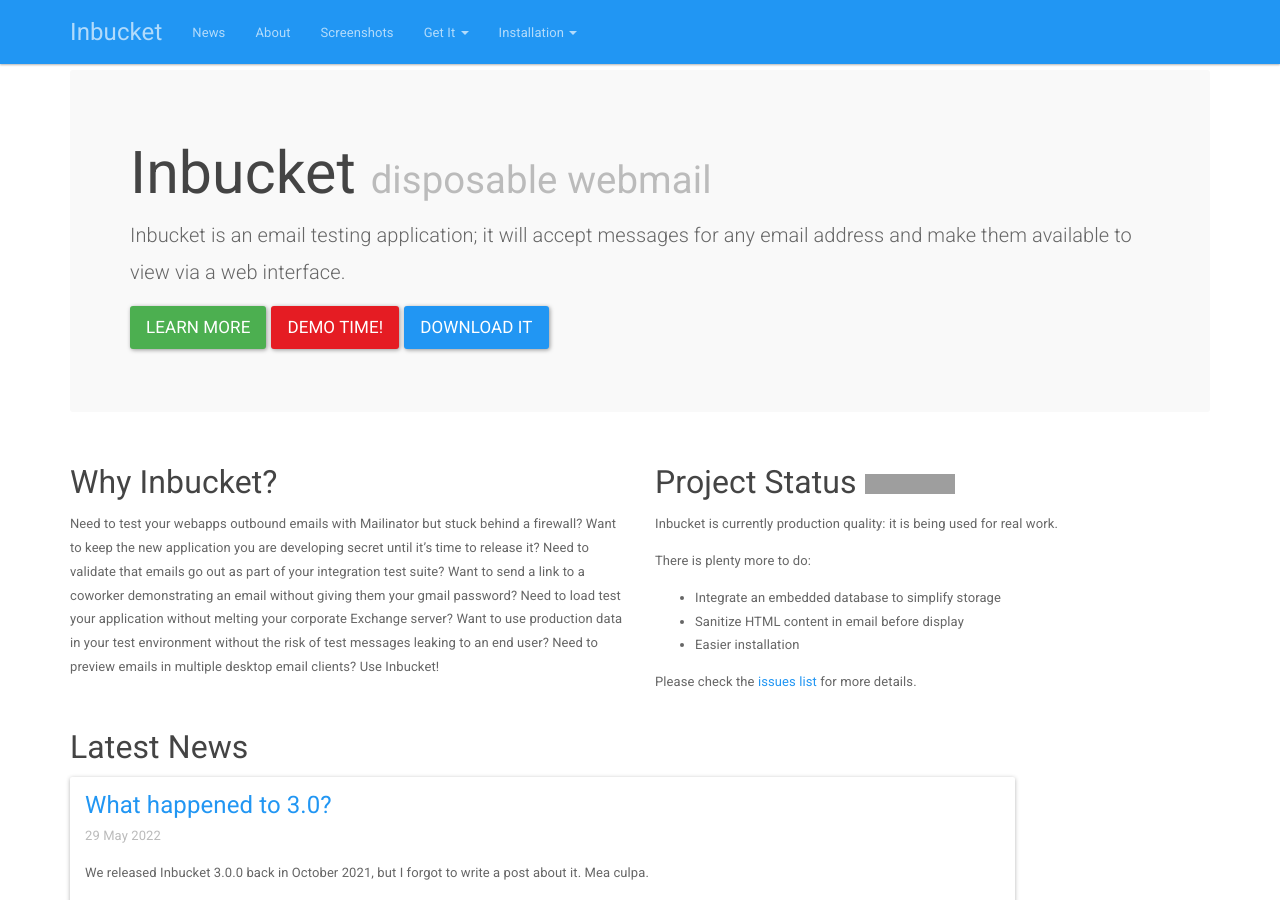
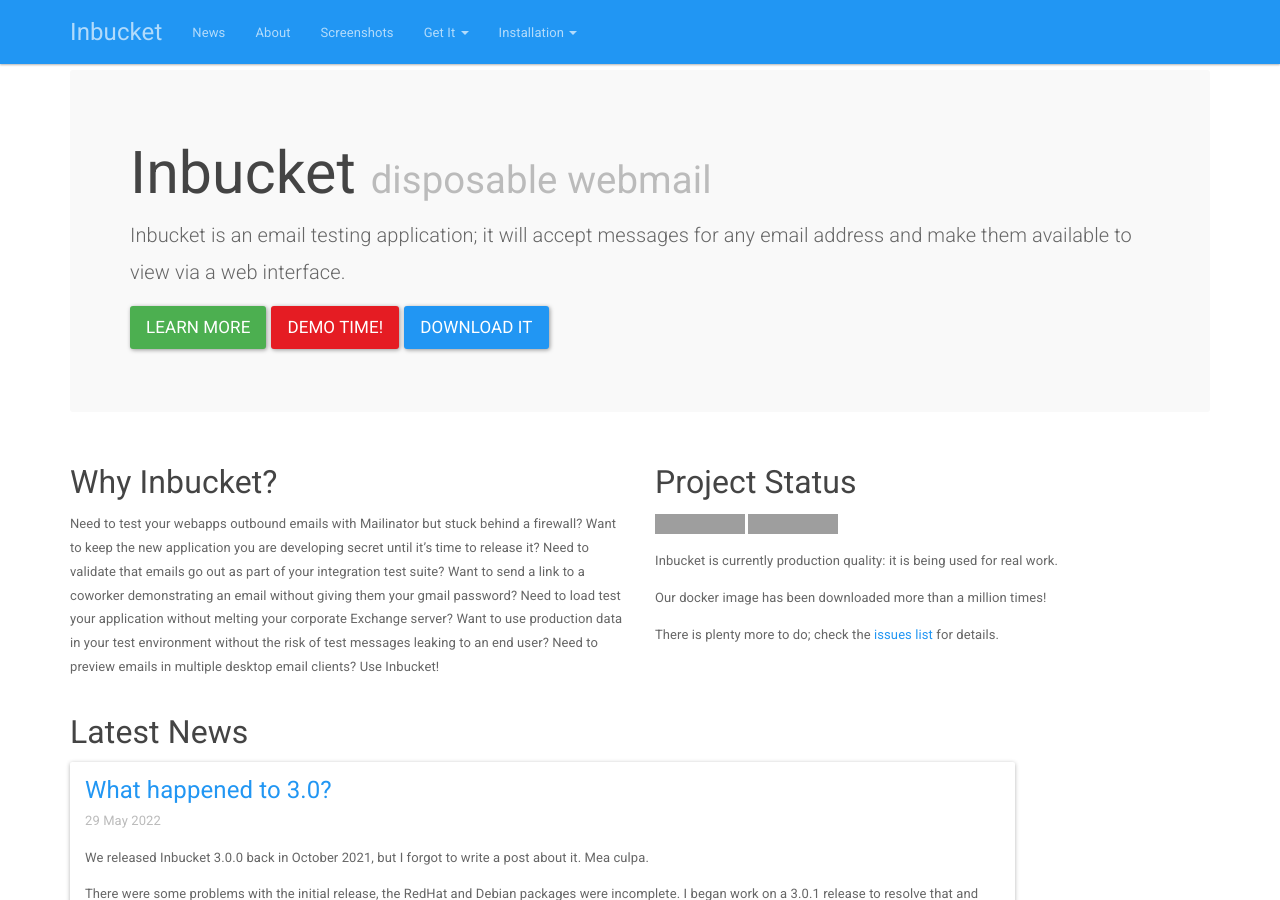
Before and after one commit to inbucket/inbucket.org, a Jekyll site: the page built from index.html, in a window 1280 px wide and 900 px high. Built offline with Jekyll 4.4.1, drawn with Linux system fonts in a browser that asks for light colours; comment, search, counter and statistics services are not loaded; grey boxes are pictures that could not be loaded.

```diff
--- a/index.html
+++ b/index.html
@@ -32,30 +32,26 @@ title: Inbucket
     Want to use production data in your test environment without the risk of
     test messages leaking to an end user?  Need to preview emails in multiple
     desktop email clients? Use Inbucket! </p>
-
   </div>
 
   <div class="col-sm-6">
-    <h2>
-      Project Status
-      <a href="https://travis-ci.org/inbucket/inbucket" target="_blank"><img
-        src="https://travis-ci.org/inbucket/inbucket.png?branch=master" alt="Build Status"/></a>
-    </h2>
+    <h2>Project Status</h2>
+
+    <p>
+      <img alt="Build Status"
+           src="https://github.com/inbucket/inbucket/actions/workflows/build-and-test.yml/badge.svg">
+      <img alt="Docker Image"
+           src="https://github.com/inbucket/inbucket/actions/workflows/docker-build.yml/badge.svg">
+    </p>
 
     <p>Inbucket is currently production quality: it is being used for real work.</p>
 
-    <p>
-      There is plenty more to do:
-      <ul>
-        <li>Integrate an embedded database to simplify storage</li>
-        <li>Sanitize HTML content in email before display</li>
-        <li>Easier installation</li>
-      </ul>
-    </p>
+    <p>Our docker image has been downloaded more than a million times!</p>
 
-    <p>Please check the <a href="https://github.com/inbucket/inbucket/issues?state=open"
-      target="_blank">issues list</a>
-    for more details.</p>
+    <p>There is plenty more to do; check the
+      <a href="https://github.com/inbucket/inbucket/issues?state=open"
+         target="_blank">issues list</a>
+      for details.</p>
   </div>
 </div>
 
```
